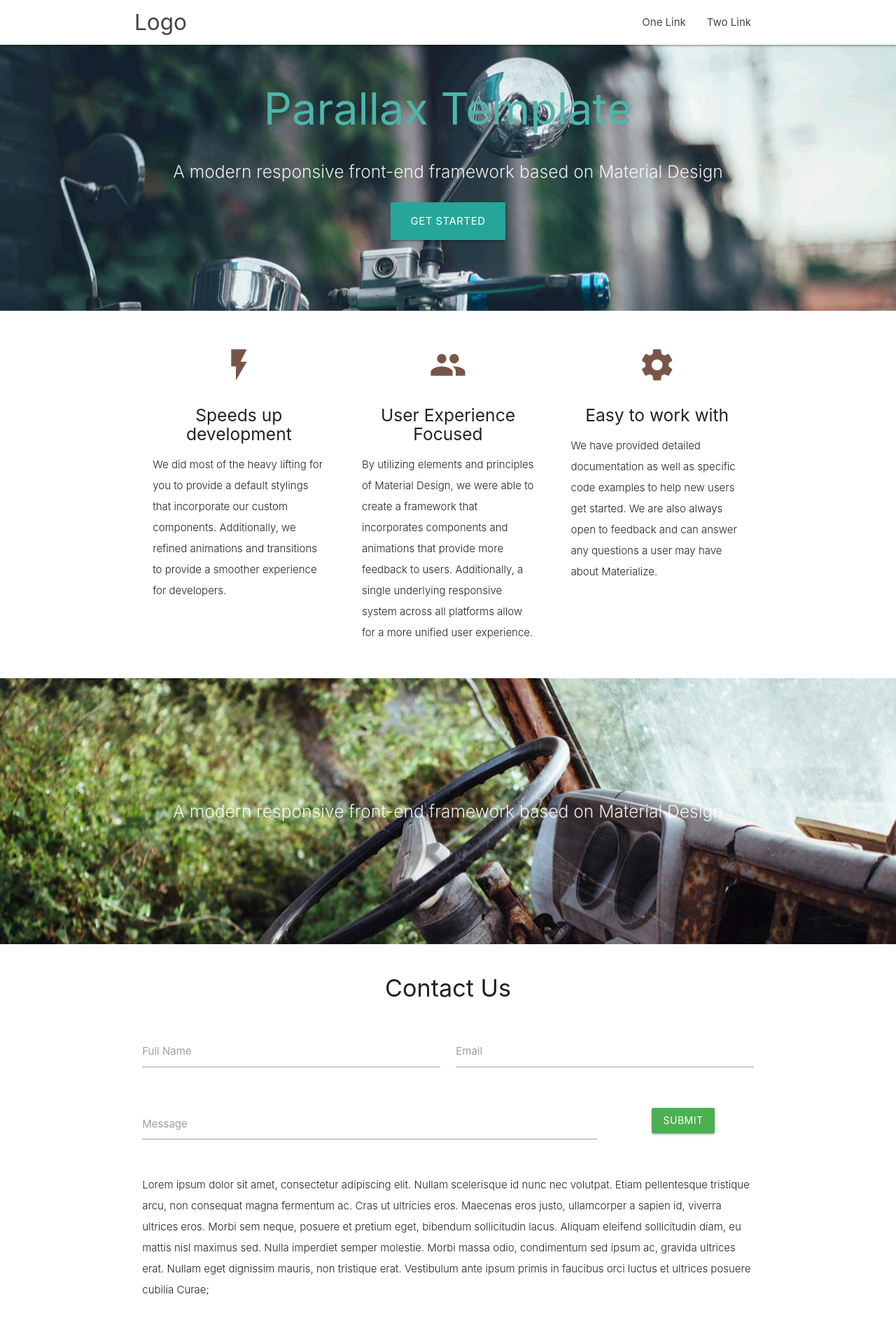
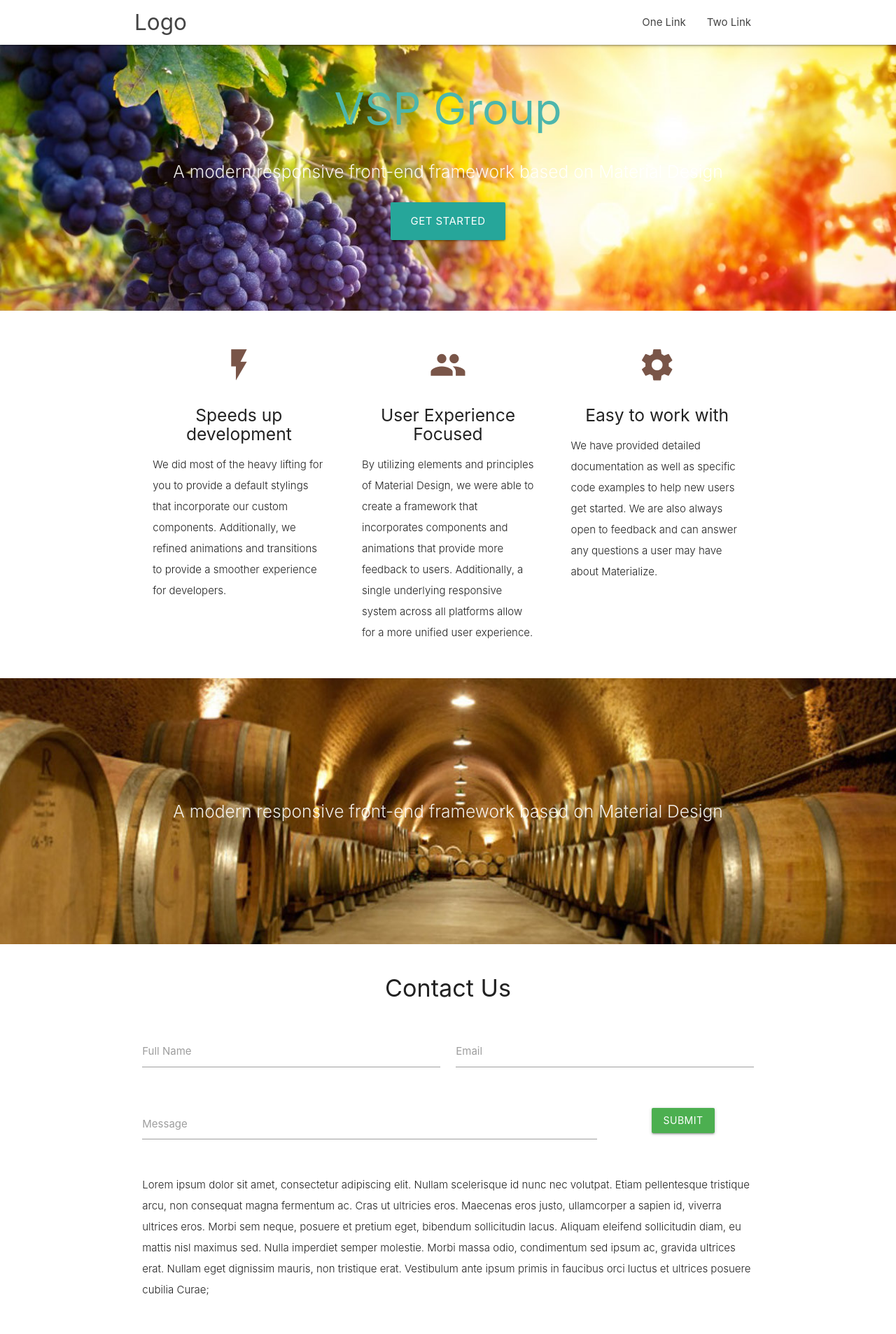
Before and after one commit to mushel/pageFormParallax, a PHP site: page / in a window 1280 px wide. Shown: the top 1906 px of the page at 70% size. Run offline with PHP 8.4, Linux system fonts and the light colour scheme; data that the repository does not hold is empty; some libraries are stand-ins or nearby versions.

Commit message:
new images and stuff

```diff
--- a/index.php
+++ b/index.php
@@ -19,7 +19,7 @@ $thankYou="Your message has been sent.";
 <head>
   <meta http-equiv="Content-Type" content="text/html; charset=UTF-8"/>
   <meta name="viewport" content="width=device-width, initial-scale=1"/>
-  <title>Loftin Group</title>
+  <title>VSP Group</title>
 
   <!-- CSS  -->
   <link href="https://fonts.googleapis.com/icon?family=Material+Icons" rel="stylesheet">
@@ -47,7 +47,7 @@ $thankYou="Your message has been sent.";
     <div class="section no-pad-bot">
       <div class="container">
         <br><br>
-        <h1 class="header center teal-text text-lighten-2">Parallax Template</h1>
+        <h1 class="header center teal-text text-lighten-2">VSP Group</h1>
         <div class="row center">
           <h5 class="header col s12 light">A modern responsive front-end framework based on Material Design</h5>
         </div>
@@ -58,7 +58,7 @@ $thankYou="Your message has been sent.";
 
       </div>
     </div>
-    <div class="parallax"><img src="background1.jpg" alt="Unsplashed background img 1"></div>
+    <div class="parallax"><img src="grapes.jpg" alt="Winery"></div>
   </div>
 
 
@@ -107,7 +107,7 @@ $thankYou="Your message has been sent.";
         </div>
       </div>
     </div>
-    <div class="parallax"><img src="background2.jpg" alt="Unsplashed background img 2"></div>
+    <div class="parallax"><img src="winery-2.jpg" alt="Winery 2"></div>
   </div>
 
   <div class="container">
@@ -161,7 +161,7 @@ $thankYou="Your message has been sent.";
         </div>
       </div>
     </div>
-    <div class="parallax"><img src="background3.jpg" alt="Unsplashed background img 3"></div>
+    <div class="parallax"><img src="winery-1.jpg" alt="winery"></div>
   </div>
 
   <footer class="page-footer teal">
@@ -195,7 +195,7 @@ $thankYou="Your message has been sent.";
     </div>
     <div class="footer-copyright">
       <div class="container">
-      Made by <a class="brown-text text-lighten-3" href="http://materializecss.com">Materialize</a>
+      Made by <a class="brown-text text-lighten-3" href="http://mcurrier.com">m. currier designs</a>
       </div>
     </div>
   </footer>
```
Also changed, not shown: grapes.jpeg (added), grapes.jpg (added), winery-1.jpg (added), winery-2.jpg (added).
